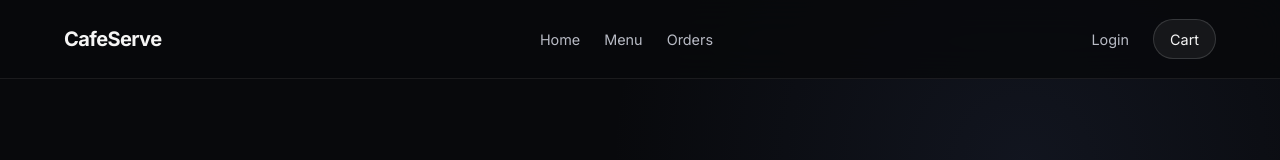
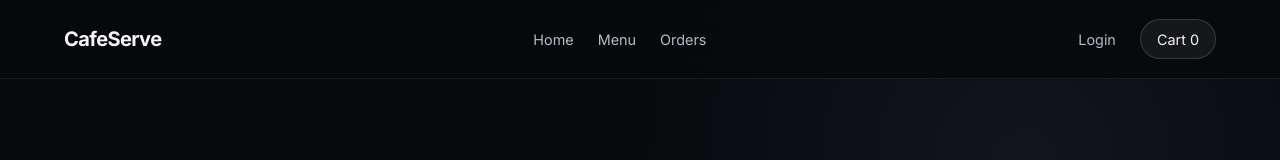
Before and after one commit to sajjadabdullah90/CafeServe, a React app in the folder frontend/: page / in a window 1280 px wide. Shown: the top 160 px of the page. Built offline with nearby package versions, Linux system fonts and the light colour scheme; no server answers; the HTML template or start-up script is replaced by a standard one.

Commit message:
feat(frontend): show live cart item count in navbar

```diff
--- a/frontend/src/components/Navbar.jsx
+++ b/frontend/src/components/Navbar.jsx
@@ -1,20 +1,21 @@
 import { Link } from "react-router-dom";
+import { useCart } from "../context/CartContext";
 
 function Navbar() {
+  const { itemCount } = useCart();
+
   return (
     <header className="navbar">
       <Link to="/" className="navbar__brand">CafeServe</Link>
-
       <nav className="navbar__links" aria-label="Main navigation">
         <Link to="/">Home</Link>
         <Link to="/menu">Menu</Link>
         <Link to="/orders">Orders</Link>
       </nav>
-
       <div className="navbar__actions">
         <Link to="/login" className="navbar__login">Login</Link>
-        <Link to="/cart" className="navbar__cart" aria-label="Shopping cart">
-          Cart
+        <Link to="/cart" className="navbar__cart" aria-label={`Shopping cart, ${itemCount} items`}>
+          Cart <span className="navbar__cart-count">{itemCount}</span>
         </Link>
       </div>
     </header>
```
